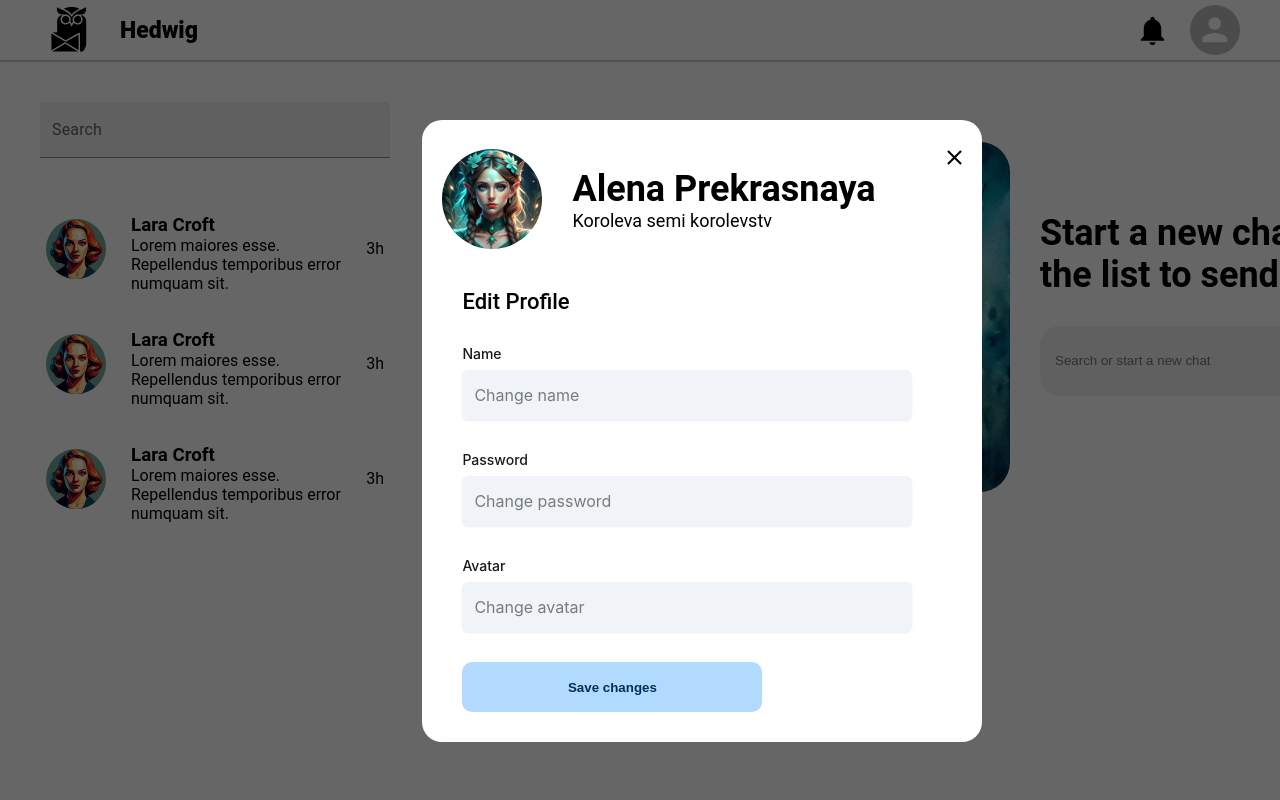
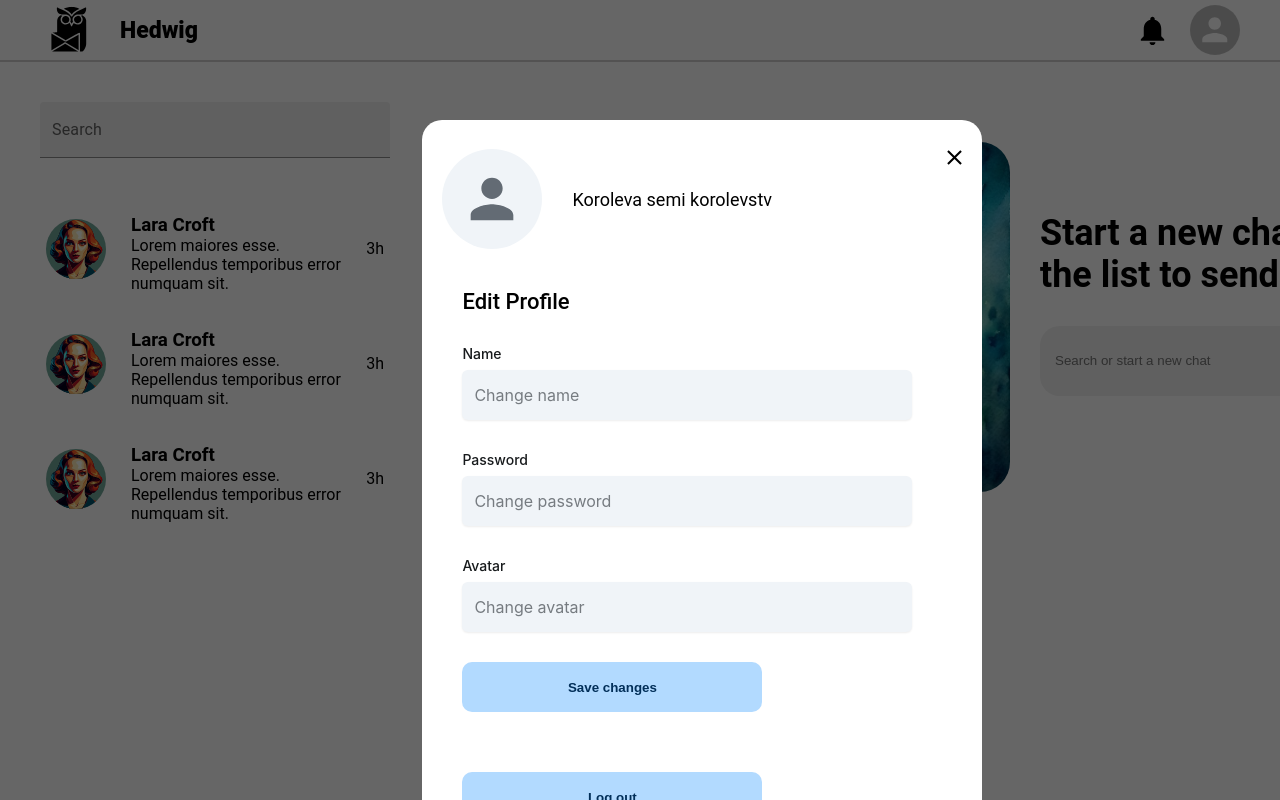
Before and after one commit to Mishe4ka14/pet-messenger, a React (Create React App) app in the folder frontend/: page / in a window 1280 px wide. Both pictures are taken after a click on the element 1215 px from the left and 30 px from the top of the page. Shown: the top 800 px of the page. Built offline with nearby package versions, Linux system fonts and the light colour scheme.

Commit message:
fix bugs, clean code

```diff
--- a/frontend/src/components/app-header/app-header.tsx
+++ b/frontend/src/components/app-header/app-header.tsx
@@ -9,11 +9,13 @@ import ava from '../../assets/pretty-elf.jpg';
 import icon from '../../assets/svg (1).svg';
 import styles from './app-header.module.scss';
 import { RootState } from '../../lib/store';
+import getLocalStorage from '../../hooks/local-storage';
+import { IUser } from '../../services/types/types';
+
+type TUser = IUser | null;
 
 const AppHeader = ({ onAvatarClick }: { onAvatarClick: () => void }): JSX.Element => {
-  const { user } = useSelector((state: RootState) => state.user);
-
-  const avatar = user?.avatar;
+  const user: TUser = getLocalStorage('user');
 
   return (
       <header className={styles.header}>
@@ -23,7 +25,8 @@ const AppHeader = ({ onAvatarClick }: { onAvatarClick: () => void }): JSX.Elemen
         </div>
         <div className={styles.box}>
           <NotificationsIcon className={styles.bell} fontSize='large'/>
-          <Avatar className={styles.portret} src={avatar} sx={{ width: 50, height: 50 }} onClick={onAvatarClick}/>
+          <Avatar className={styles.portret} src={user?.avatar} sx={{ width: 50, height: 50 }}
+           onClick={onAvatarClick}/>
         </div>
       </header>
   );
--- a/frontend/src/components/chat-input/chat-input.tsx
+++ b/frontend/src/components/chat-input/chat-input.tsx
@@ -3,19 +3,13 @@
 import { Avatar, TextField } from '@mui/material';
 import { useState } from 'react';
 import { useDispatch, useSelector } from 'react-redux';
+import { Dispatch } from 'redux';
 import styles from './chat-input.module.scss';
 import ava from '../../assets/pretty-elf.jpg';
 import { addMessage } from '../../lib/features/messages/messages-slice';
 import { RootState } from '../../lib/store';
 
-const ChatInput = ():JSX.Element => {
-  // получаем аватар пользователя
-  const { user } = useSelector((state: RootState) => state.user);
-  const avatar = user?.avatar;
-  console.log(user);
-
-  const dispatch = useDispatch();
-
+const ChatInput = ({ dispatch }: { dispatch: Dispatch }):JSX.Element => {
   const [inputValue, setInputValue] = useState('');
 
   const handleInputChange = (event: React.ChangeEvent<HTMLInputElement>) => {
@@ -49,7 +43,7 @@ const ChatInput = ():JSX.Element => {
 
   return (
     <div className={styles.box}>
-      <Avatar src={avatar} sx={{ width: 70, height: 70 }}/>
+      <Avatar src={ava} sx={{ width: 70, height: 70 }}/>
       <form className={styles.container} onSubmit={sendMessage}>
         <TextField
         value={inputValue}
--- a/frontend/src/components/chat/chat.tsx
+++ b/frontend/src/components/chat/chat.tsx
@@ -2,7 +2,7 @@
 /* eslint-disable no-unused-vars */
 /* eslint-disable no-underscore-dangle */
 import { Avatar } from '@mui/material';
-import { useSelector } from 'react-redux';
+import { useSelector, useDispatch } from 'react-redux';
 import { useEffect, useState } from 'react';
 import ChatInput from '../chat-input/chat-input';
 import styles from './chat.module.scss';
@@ -12,6 +12,7 @@ import { IMessage } from '../../services/types/types';
 import { RootState } from '../../lib/store';
 
 const Chat = (): JSX.Element => {
+  const dispatch = useDispatch();
   const { messages } = useSelector((store: RootState) => store.messages);
   const [chatMessages, setChatMessages] = useState<IMessage[]>(messages);
 
@@ -38,7 +39,7 @@ const Chat = (): JSX.Element => {
               />))}
       </div>
         </ul>
-      <ChatInput/>
+      <ChatInput dispatch={dispatch}/>
     </div>
   );
 };
--- a/frontend/src/components/message/message.tsx
+++ b/frontend/src/components/message/message.tsx
@@ -1,6 +1,6 @@
 /* eslint-disable no-undef */
 /* eslint-disable no-unused-vars */
-import React, { useState } from 'react';
+import React, { useState, useMemo } from 'react';
 import styles from './message.module.scss';
 
 interface MessageProps {
--- a/frontend/src/components/profile/profile.tsx
+++ b/frontend/src/components/profile/profile.tsx
@@ -1,26 +1,39 @@
+/* eslint-disable no-console */
 /* eslint-disable no-undef */
 /* eslint-disable no-unused-vars */
 import {
   Avatar, FormControl, FormLabel, Input,
 } from '@mui/joy';
+import { useNavigate } from 'react-router-dom';
 import { useDispatch } from '../../hooks/hooks';
 import styles from './profile.module.scss';
 import ava from '../../assets/pretty-elf.jpg';
 import useInputHandlers from '../../hooks/use-input';
+import registerUser from '../../lib/features/auth/auth-api';
+import getLocalStorage from '../../hooks/local-storage';
+import { TUser } from '../../services/types/types';
 
 const Profile = (): JSX.Element => {
+  const navigate = useNavigate();
+
   const { values, handleInputChange } = useInputHandlers({
     password: '', name: '', avatar: '',
   });
 
-  const dispatch = useDispatch;
+  // получаем данные юзера из хранилища
+  const user: TUser = getLocalStorage('user');
+
+  const logOut = () => {
+    localStorage.removeItem('user');
+    navigate('/signup');
+  };
 
   return (
     <div className={styles.profile}>
       <div className={styles.info}>
-        <Avatar sx={{ width: 100, height: 100 }} src={ava}/>
+        <Avatar sx={{ width: 100, height: 100 }} src={user?.avatar}/>
         <div className={styles.name}>
-          <h3 className={styles.title}>Alena Prekrasnaya</h3>
+          <h3 className={styles.title}>{user?.name}</h3>
           <p className={styles.subtitle}>Koroleva semi korolevstv</p>
         </div>
       </div>
@@ -63,6 +76,7 @@ const Profile = (): JSX.Element => {
             />
         </FormControl>
         <button className={styles.button} type='submit'>Save changes</button>
+        <button className={styles.button} type='button' onClick={logOut}>Log out</button>
       </form>
     </div>
   );
--- /dev/null
+++ b/frontend/src/hooks/local-storage.ts
@@ -0,0 +1,19 @@
+/* eslint-disable */
+interface UserData {
+  // определите структуру данных пользователя здесь
+}
+
+function getLocalStorage<T>(key: string): T | null {
+  try {
+    const storedItem = localStorage.getItem(key);
+    if (storedItem) {
+      return JSON.parse(storedItem) as T;
+    }
+    return null;
+  } catch (error) {
+    console.error(`Failed to parse item from localStorage for key: ${key}`, error);
+    return null;
+  }
+}
+
+export default getLocalStorage;
--- a/frontend/src/lib/features/auth/auth-api.ts
+++ b/frontend/src/lib/features/auth/auth-api.ts
@@ -1,7 +1,9 @@
+/* eslint-disable no-undef */
+/* eslint-disable no-unused-vars */
 import { createAsyncThunk } from '@reduxjs/toolkit';
 import { IUser } from '../../../services/types/types';
 
-interface RegisterResponse {
+export interface RegisterResponse {
   email: string,
   password: string,
   name: string,
@@ -11,9 +13,9 @@ interface RegisterResponse {
 }
 
 const registerUser = createAsyncThunk<
-RegisterResponse, // Тип данных, возвращаемых сервером после успешной регистрации
-IUser, // Тип данных, передаваемых в функцию для регистрации пользователя
-{ rejectValue: string } // Тип данных для конфигурации обработчика ошибок
+  RegisterResponse,
+  IUser,
+  { rejectValue: string }
 >(
   'user/register',
   async (userData: IUser, { rejectWithValue }) => {
@@ -32,6 +34,7 @@ IUser, // Тип данных, передаваемых в функцию для
 
       return await response.json();
     } catch (error: any) {
+      // Обрабатываем ошибку и возвращаем rejectWithValue
       return rejectWithValue(error.message);
     }
   },
--- a/frontend/src/pages/home-page/home-page.tsx
+++ b/frontend/src/pages/home-page/home-page.tsx
@@ -13,18 +13,13 @@ import Modal from '../../components/modal/modal';
 import Profile from '../../components/profile/profile';
 
 const HomePage = ():JSX.Element => {
-  const { user } = useSelector((state: RootState) => state.user);
-  const avatar = user?.avatar;
-  console.log(user);
+  const [isModalOpen, setIsModalOpen] = useState<boolean>(false);
 
-  const [isModalOpen, setIsModalOpen] = useState<boolean>(false);
-  // const [isModalOpenMM, setIsModalOpenMM] = useState<boolean>(false);
   // Функция для открытия попапа с профилем пользователя
   const handleAvatarClick = () => {
     setIsModalOpen(true);
   };
   return (
-
       <div className={styles.app}>
         <AppHeader onAvatarClick={handleAvatarClick}/>
         <main className={styles.main}>
--- a/frontend/src/pages/registration-page/registration-page.tsx
+++ b/frontend/src/pages/registration-page/registration-page.tsx
@@ -33,7 +33,12 @@ const RegistrationPage = (): JSX.Element => {
       };
       console.log('все гуд')
       await dispatch(registerUser(userData))
-        .then((data) => console.log(data))
+        .then((data) =>
+        {
+          const user = data.payload;
+          localStorage.setItem('user', JSON.stringify(user))
+        }
+        )
         .then(() => navigate('/'));
     }
   };
--- a/frontend/src/services/types/types.ts
+++ b/frontend/src/services/types/types.ts
@@ -23,3 +23,5 @@ export interface IModal {
   onClose(): void;
   children: JSX.Element;
 }
+
+export type TUser = IUser | null;
```
Also changed, not shown: 1 other file (tests, documents, lock files or other folders).
